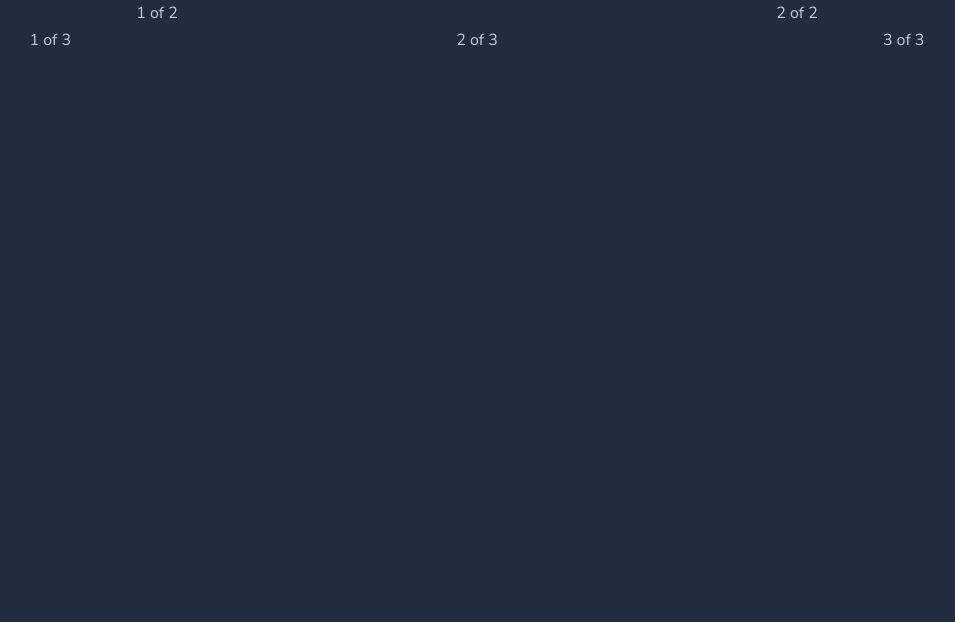
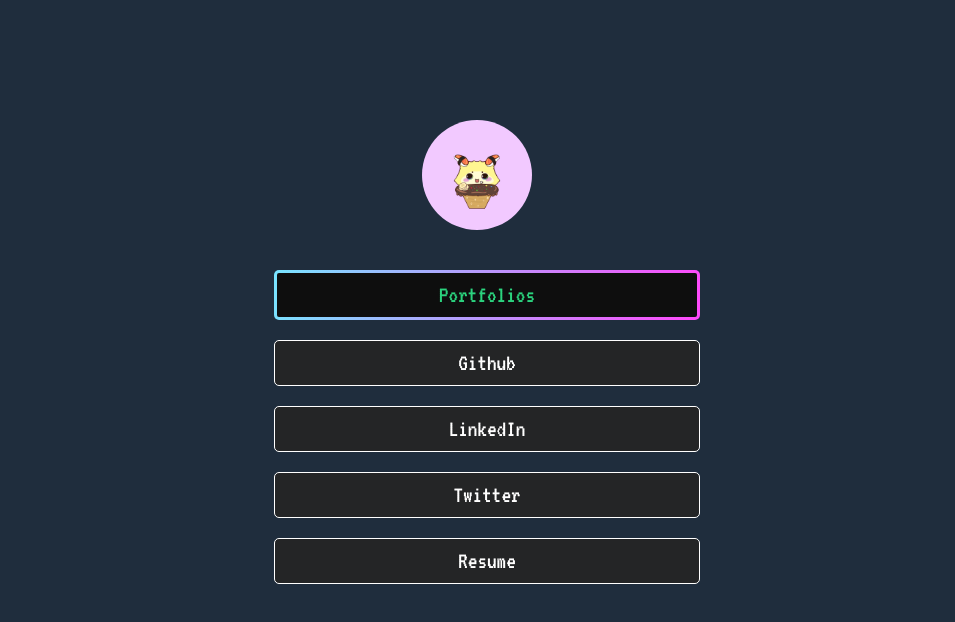
Before and after one commit to plabradorjr/pancho-dot-lol, a React (Create React App) app: page / in a window 1280 px wide. Shown: the top 622 px of the page, without its empty margins (163-1118 px from the left). Built offline with nearby package versions, Linux system fonts and the light colour scheme.

Commit message:
linktree done

```diff
--- a/src/index.css
+++ b/src/index.css
@@ -1,8 +1,9 @@
+@import url('https://fonts.googleapis.com/css2?family=Roboto:wght@500;700&family=VT323&display=swap');
+/* @import 'bootstrap/dist/css/bootstrap.min.css'; */
+@import url('https://fonts.googleapis.com/css2?family=Source+Sans+Pro&display=swap');
+
 body {
   margin: 0;
-  font-family: -apple-system, BlinkMacSystemFont, 'Segoe UI', 'Roboto', 'Oxygen',
-    'Ubuntu', 'Cantarell', 'Fira Sans', 'Droid Sans', 'Helvetica Neue',
-    sans-serif;
   -webkit-font-smoothing: antialiased;
   -moz-osx-font-smoothing: grayscale;
 }
--- a/src/pages/Home.js
+++ b/src/pages/Home.js
@@ -1,22 +1,84 @@
 import React, { Component } from 'react'
-import { Container, Row, Col } from 'react-bootstrap'
+import './styles.css'
+import pic from '../assets/cupcat.png'
 
 
 export default class Home extends Component {
 
     render() {
         return (
-            <Container fluid>
-                <Row>
-                    <Col className='text-center'>1 of 2</Col>
-                    <Col className='text-center'>2 of 2</Col>
-                </Row>
-                <Row>
-                    <Col className='text-center'>1 of 3</Col>
-                    <Col className='text-center'>2 of 3</Col>
-                    <Col className='text-center'>3 of 3</Col>
-                </Row>
-          </Container>
+            <div className='container-fluid'>
+                <div className='row text-center'>
+                    <div className='col'>
+                        <img src={pic} alt="profile pic" className='rounded-circle' id='cat'/>
+                    </div>
+                </div>
+                <div className='row'>
+                    <div className='col'>
+                    </div>
+                    <div className='col'>
+                        <div className='row'>
+                            <button type="button" id="btn-1">
+                                Portfolios
+                            </button>
+                        </div>
+                    </div>
+                    <div className='col'>
+                    </div>
+                </div>
+                <div className='row'>
+                    <div className='col'>
+                    </div>
+                    <div className='col'>
+                        <div className='row'>
+                            <button type="button" id="btn-2">
+                                Github
+                            </button>
+                        </div>
+                    </div>
+                    <div className='col'>
+                    </div>
+                </div>
+                <div className='row'>
+                    <div className='col'>
+                    </div>
+                    <div className='col'>
+                        <div className='row'>
+                            <button type="button" id="btn-2">
+                                LinkedIn
+                            </button>
+                        </div>
+                    </div>
+                    <div className='col'>
+                    </div>
+                </div>
+                <div className='row'>
+                    <div className='col'>
+                    </div>
+                    <div className='col'>
+                        <div className='row'>
+                            <button type="button" id="btn-2">
+                                Twitter
+                            </button>
+                        </div>
+                    </div>
+                    <div className='col'>
+                    </div>
+                </div>
+                <div className='row'>
+                    <div className='col'>
+                    </div>
+                    <div className='col'>
+                        <div className='row'>
+                            <button type="button" id="btn-2">
+                                Resume
+                            </button>
+                        </div>
+                    </div>
+                    <div className='col'>
+                    </div>
+                </div>
+            </div>
         )
     }
 }
--- /dev/null
+++ b/src/pages/styles.css
@@ -0,0 +1,40 @@
+#btn-2 {
+    background: #242526;
+    border: 1px solid #FFFFFF;
+    box-sizing: border-box;
+    border-radius: 5px;
+    padding: 10px;
+    margin: 10px;
+
+    font-family: VT323;
+    font-style: normal;
+    font-weight: normal;
+    font-size: 24px;
+    line-height: 24px;
+    color: #FFFFFF;
+}
+
+#btn-1 {
+    border: solid 3px transparent;
+    background-image: linear-gradient(rgba(255, 255, 255, 0), rgba(255, 255, 255, 0)), linear-gradient(101deg, #78e4ff, #ff48fa);
+    background-origin: border-box;
+    background-clip: content-box, border-box;
+    box-shadow: 2px 1000px 1px #0e0e0e inset;
+    box-sizing: border-box;
+    border-radius: 5px;
+    padding: 10px;
+    margin: 10px;
+
+    font-family: VT323;
+    font-style: normal;
+    font-weight: normal;
+    font-size: 24px;
+    line-height: 24px;
+    color: #2BD37E;
+}
+
+#cat {
+    height: 110px;
+    margin-top: 120px;
+    margin-bottom: 30px;
+}
```
